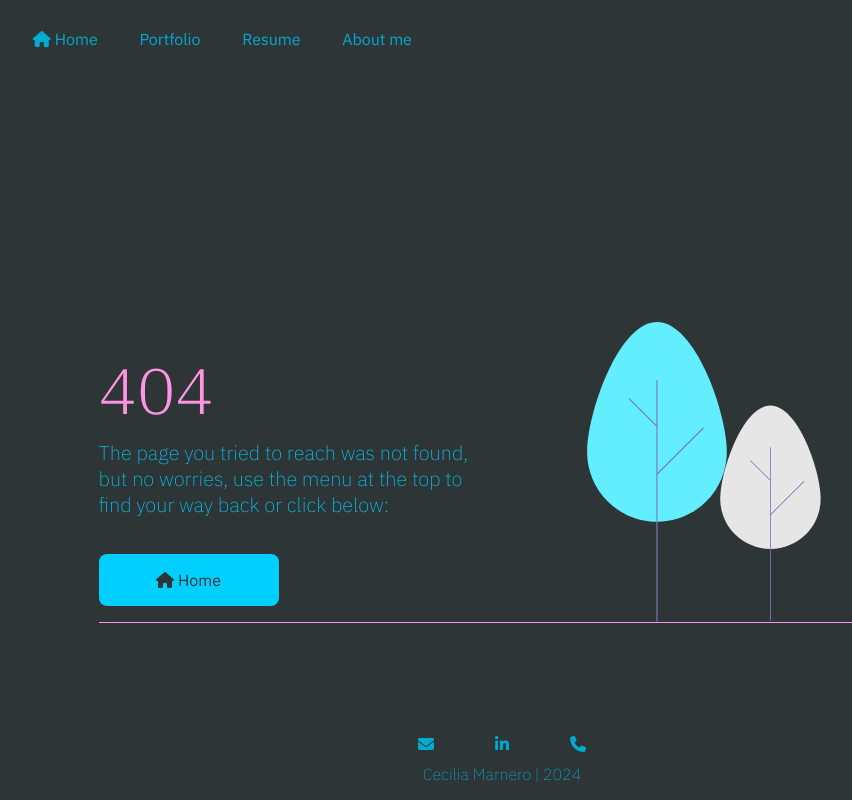
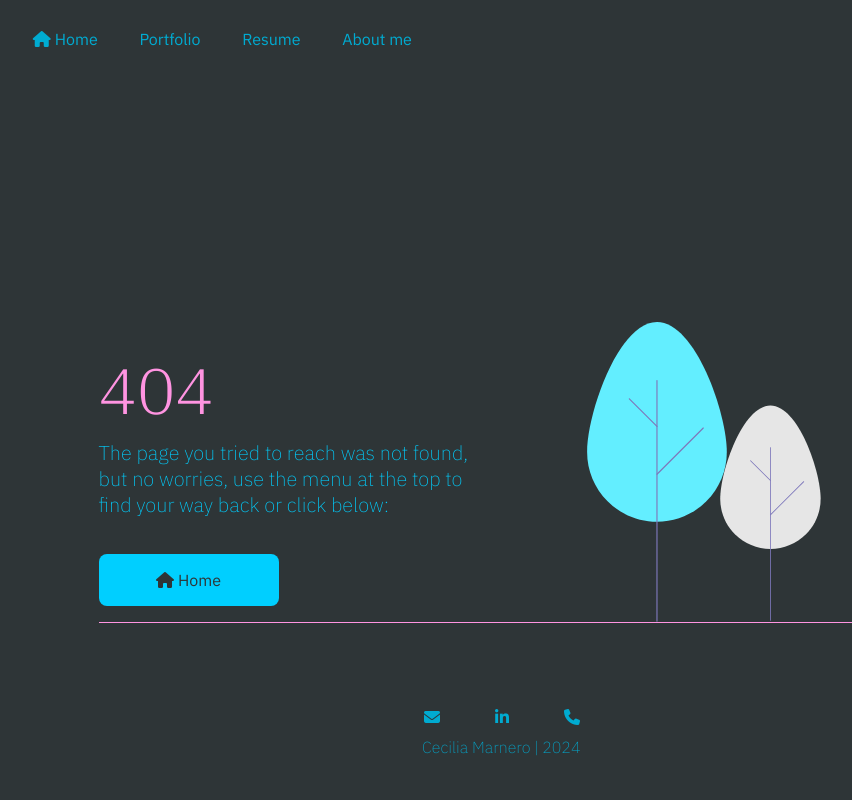
Before and after one commit to ceciliamarnero/ceciliamarnero.github.io, a plain HTML site: page 404.html in a window 1280 px wide. Shown: the whole page, without its empty margins (138-990 px from the left). Drawn offline with Linux system fonts and the light colour scheme.

Commit message:
fix footer's width

```diff
--- a/style.scss
+++ b/style.scss
@@ -93,15 +93,13 @@ footer {
   flex-direction: column;
   justify-content: center;
   align-items: center;
-  margin: auto;
-  margin-bottom: 0;
-  padding: 16px 0 16px 0;
+  padding: 16px 0;
 
   .contacts-wrapper-tiny {
     display: flex;
-    align-items: center;
+    align-items:center;
     justify-content: space-between;
-    width: 188px;
+    width: 176px; //signature's length + button padding * 2
 
     .contact-link-tiny {
       color: $blue30;
@@ -125,6 +123,7 @@ footer {
 
   .signature {
     font-weight: 200;
+    width: 160px;
   }
 
 }
```
Also changed, not shown: style.css, 1 other file.
